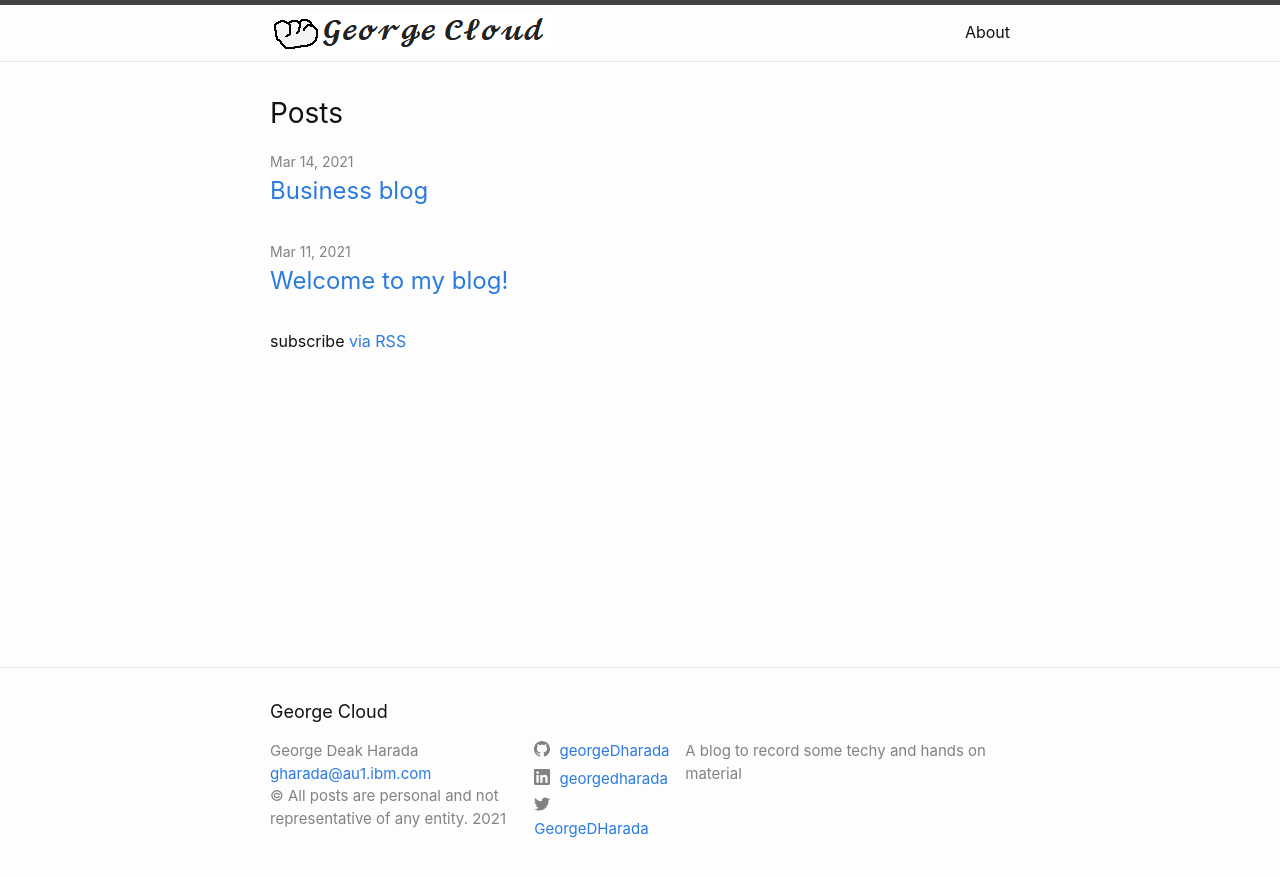
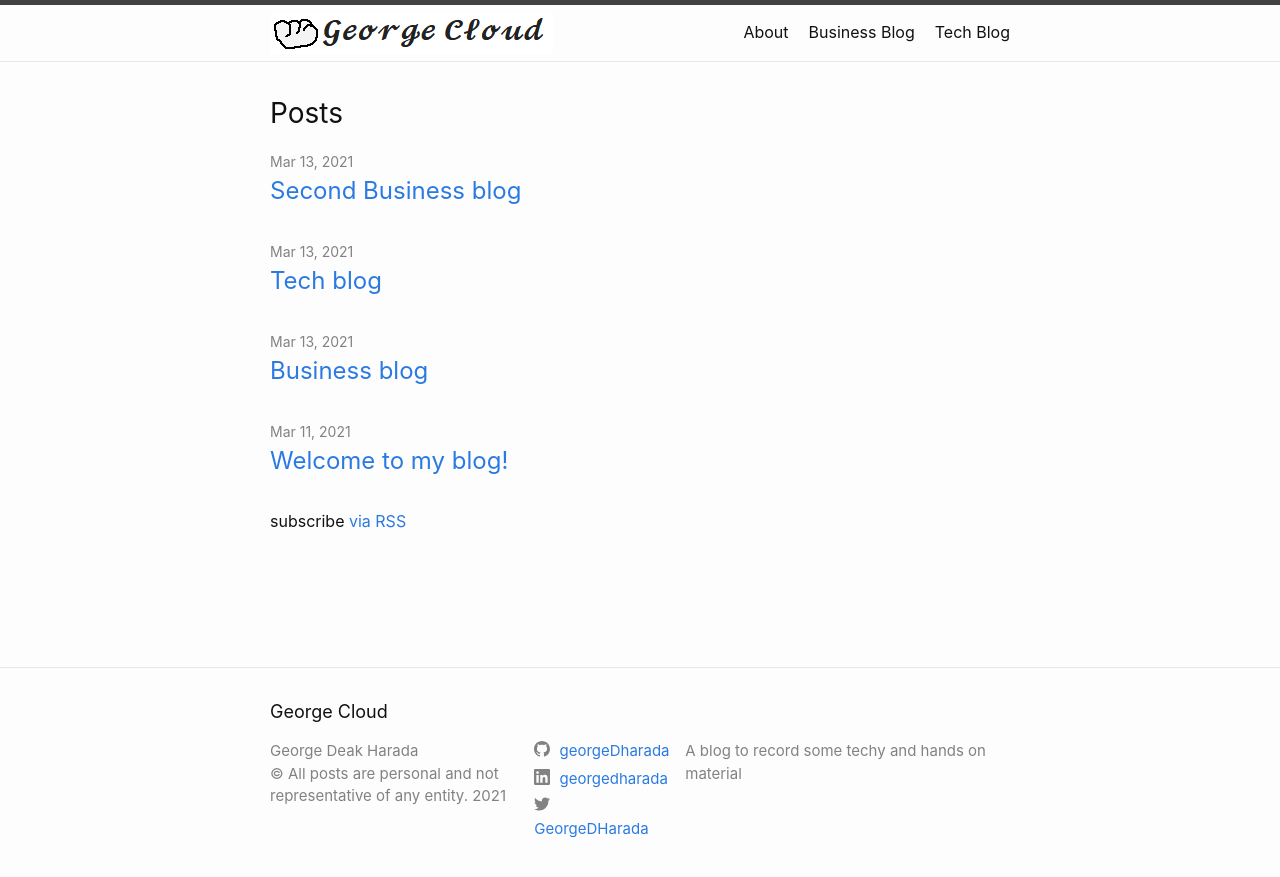
Before and after one commit to georgeDharada/blog, a Jekyll site: the page built from index.markdown, in a window 1280 px wide. Shown: the top 877 px of the page. Built offline with Jekyll 4.4.1, drawn with Linux system fonts in a browser that asks for light colours.

Commit message:
Added business feed

```diff
--- a/_config.yml
+++ b/_config.yml
@@ -19,7 +19,7 @@
 # in the templates via {{ site.myvariable }}.
 
 title: George Cloud
-email: gharada@au1.ibm.com
+# email: gharada@au1.ibm.com
 description: >- # this means to ignore newlines until "baseurl:"
   A blog to record some techy and hands on material
 baseurl: "/blog" # the subpath of your site, e.g. /blog
--- a/_posts/2021-03-11-welcome-to-jekyll.markdown
+++ b/_posts/2021-03-11-welcome-to-jekyll.markdown
@@ -16,4 +16,4 @@ print_hi('George')
 {% endhighlight %}
 
 
-This blog website is make of Jekyll on github. Feel free to check it out!
+This blog website is made of Jekyll on github. Feel free to check it out!
--- a/blog-business/_posts/2021-03-14-businessblog.markdown
+++ b/blog-business/_posts/2021-03-13-first-business-blog.markdown
@@ -1,7 +1,7 @@
 ---
 layout: post
 title:  "Business blog"
-date:   2021-03-14 21:01:54 +1100
-categories: jekyll update
+date:   2021-03-13 21:01:54 +1100
+category: Business
 ---
 Welcome to this business blog
--- /dev/null
+++ b/blog-business/_posts/2021-03-13-second-business.markdown
@@ -0,0 +1,7 @@
+---
+layout: post
+title:  "Second Business blog"
+date:   2021-03-13 22:01:54 +1100
+category: Business
+---
+Welcome to this secondbusiness blog
--- /dev/null
+++ b/blog-tech/_posts/2021-03-13-first-tech-blog.markdown
@@ -0,0 +1,7 @@
+---
+layout: post
+title:  "Tech blog"
+date:   2021-03-13 21:01:54 +1100
+category: Tech
+---
+Welcome to this tech blog
```
Also changed, not shown: _layouts/home-business.html (added, +36 -0 lines), _layouts/home-tech.html (added, +36 -0 lines), blog-business/feed.xml (added, +29 -0 lines), blog-business/index.markdown (added, +8 -0 lines), blog-tech/index.markdown (added, +8 -0 lines).
